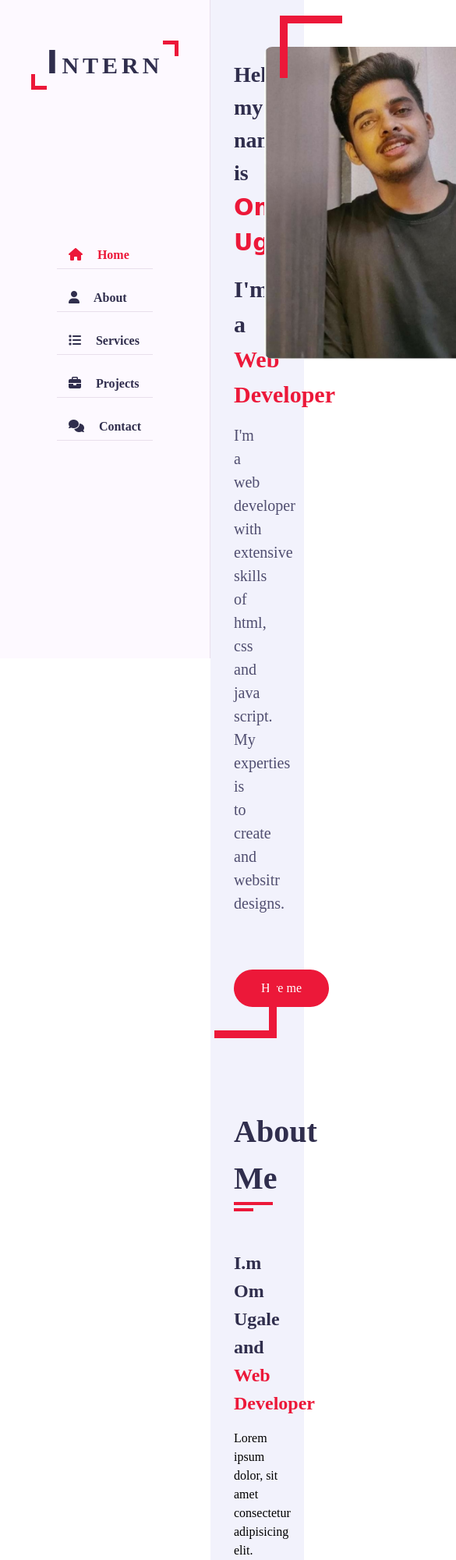
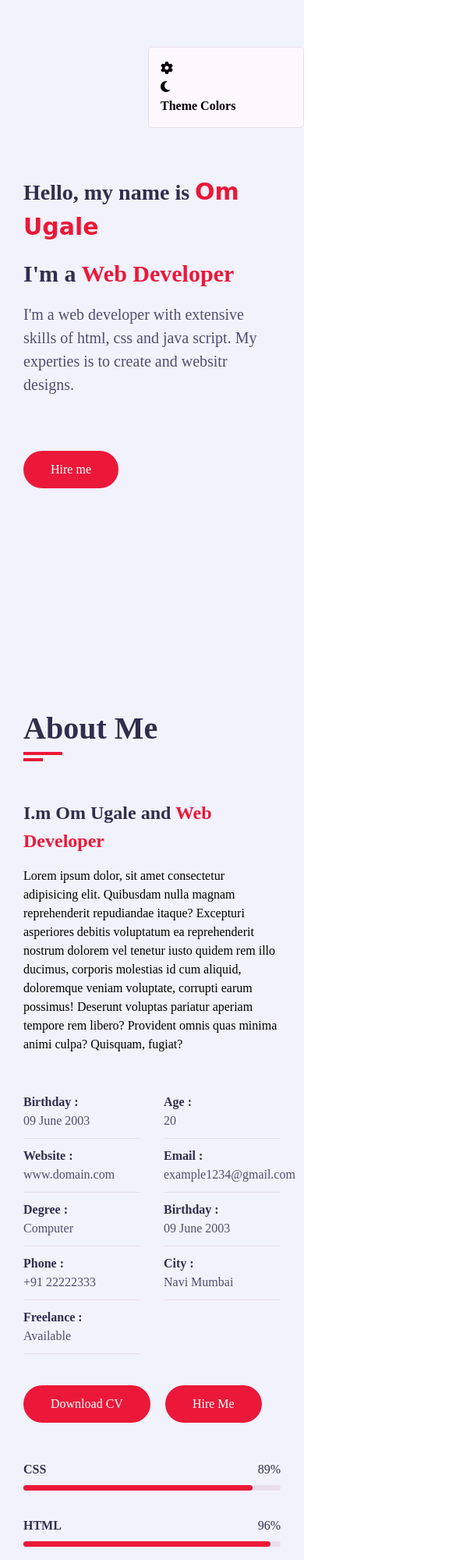
Before and after one commit to Om09062003/TechPlement, a plain HTML site: page Week 1/index.html in a window 390 px wide. Shown: the top 2000 px of the page at 78% size, 585 px wide, since content can reach past the window. Drawn offline with Linux system fonts and the light colour scheme; a web font is replaced by a local one.

```diff
--- a/Week 1/Index.css
+++ b/Week 1/Index.css
@@ -703,3 +703,46 @@ h3.my-profession{
     height: 50px;
     padding: 0 50px;
 }
+
+@media (max-width: 1199px){
+    .aside{
+        left: -270px;
+    }
+    .main-content{
+        padding-left: 0;
+    }
+    .about .about-content .personal-info .info-item p span{
+        display: block;
+        margin: 0;
+    }
+}
+
+@media (max-width: 991px){
+    .contact .contact-info-item,
+    .portfolio .portfolio-item,
+    .service .service-item{
+        flex: 0 0 50%;
+        max-width: 50%;
+    }
+    .home .home-info{
+        flex: 0 0 100%;
+        max-width: 100%;
+    }
+    .home .home-img{
+        display: none;
+    }
+}
+
+@media (max-width: 767px){
+    .contact .contact-form .col-6,
+    .contact .contact-info-item,
+    .portfolio .portfolio-item,
+    .service .service-item,
+    .about .about-content .experience,
+    .about .about-content .education,
+    .about .about-content .skills,
+    .about .about-content .personal-info{
+        flex: 0 0 100%;
+        max-width: 100%;
+    }
+}
--- /dev/null
+++ b/Week 1/color-2.css
@@ -0,0 +1,3 @@
+:root{
+    --skin-color:#fa5b0f;
+}
--- /dev/null
+++ b/Week 1/color-3.css
@@ -0,0 +1,3 @@
+:root{
+    --skin-color:#37b182;
+}
--- /dev/null
+++ b/Week 1/color-4.css
@@ -0,0 +1,3 @@
+:root{
+    --skin-color:#1854b4;
+}
--- /dev/null
+++ b/Week 1/color-5.css
@@ -0,0 +1,3 @@
+:root{
+    --skin-color:#f021b2;
+}
--- a/Week 1/index.html
+++ b/Week 1/index.html
@@ -7,6 +7,7 @@
     <title>Om - Developer Portfolio</title>
     <link rel="stylesheet" href="index.css" />
     <link rel="stylesheet" href="color-1.css">
+    <link rel="stylesheet" href="style-switcher.css">
     <link rel="stylesheet" href="https://cdnjs.cloudflare.com/ajax/libs/font-awesome/6.5.1/css/all.min.css">
   </head>
   <body>
@@ -399,6 +400,22 @@
         </section>
       </div>
     </div>
+    <div class="style-switcher">
+      <div class="style-switcher-toggler s-icon">
+        <i class="fas fa-cog fa-skin"></i>
+      </div>
+      <div class="day-night s-icon">
+        <i class="fas fa-moon"></i>
+      </div>
+      <h4>Theme Colors</h4>
+      <div class="colors">
+        <span class="color-1" onclick="setActiveStyle('color-1')"></span>
+        <span class="color-2" onclick="setActiveStyle('color-2')"></span>
+        <span class="color-3" onclick="setActiveStyle('color-3')"></span>
+        <span class="color-4" onclick="setActiveStyle('color-4')"></span>
+        <span class="color-5" onclick="setActiveStyle('color-5')"></span>
+      </div>
+    </div>
     <script src="script.js"></script>
   </body>
 </html>
--- /dev/null
+++ b/Week 1/style-switcher.css
@@ -0,0 +1,12 @@
+.style-switcher{
+    position: fixed;
+    right: 0;
+    top: 60px;
+    padding: 15px;
+    width: 200px;
+    border: 1px solid var(--bg-black-50);
+    background: var(--bg-black-100);
+    z-index: 101;
+    border-radius: 5px;
+    transition: all 0.3s ease;
+}
```
